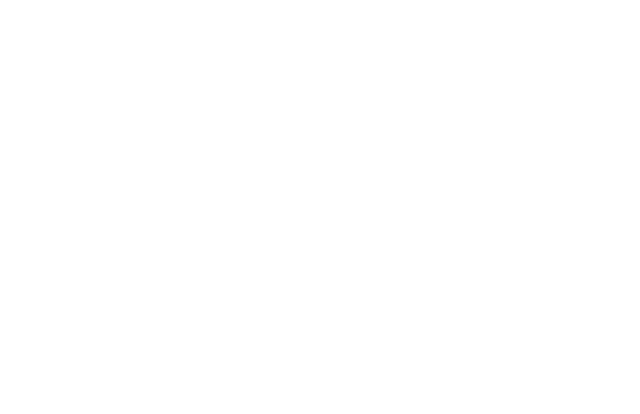
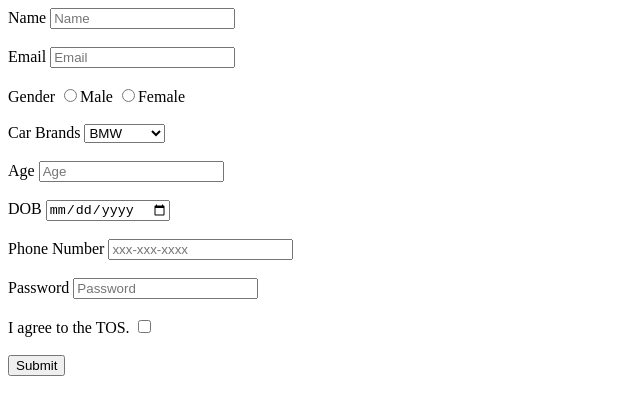
Before and after one commit to acciojob/signup-form-car-KrumarDevendra007, a website: page main.html in a window 1280 px wide. Shown: the whole page, without its empty margins (0-640 px from the left). Drawn offline with Linux system fonts and the light colour scheme.

Commit message:
created a submission

```diff
--- a/main.html
+++ b/main.html
@@ -8,6 +8,53 @@
 
 <body>
 	<!-- the entire body must be written by student -->
+	<form method="post">
+		<div>
+			<label for="name">Name</label>
+			<input type="text"  id="name" required placeholder="Name">
+		</div><br>
+		<div>
+			<label for="email">Email</label>
+			<input type="email" id="email" required placeholder="Email">
+		</div><br>
+		<div>
+			<label for="gender">Gender</label>
+			<input type="radio" id="gender_m" name="gender" required>Male
+			<input type="radio" id="gender_f" name="gender" required>Female
+		</div><br>
+		<div>
+			<label for="cars">Car Brands</label>
+			<select name="cars">
+				<option value="BMW">BMW</option>
+				<option value="audi">Audi</option>
+				<option value="mercedez">Mercedez</option>
+			</select>
+		</div><br>
+		<div>
+		   <label for="age">Age</label>
+		   <input type="number" id required placeholder="Age">
+		</div><br>
+		<div>
+			<label for="dob">DOB</label>
+			<input type="date" id="dob">
+		</div><br>
+		<div>
+			<label for="tel">Phone Number</label>
+			<input type="tel" id="tel" placeholder="xxx-xxx-xxxx">
+		</div><br>
+		<div>
+			<label for="password">Password</label>
+			<input type="password" id="password" required placeholder="Password">
+		</div><br>
+		<div>
+			<label for="tos">I agree to the TOS.</label>
+			<input type="checkbox" id="tos">
+		</div><br>
+		<div>
+			<input type="submit">
+		</div>
+
+	</form>
     <script type="text/javascript" src="./script.js">
 </script>
 
```
